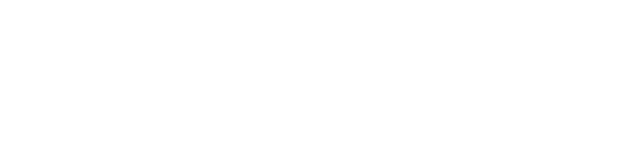
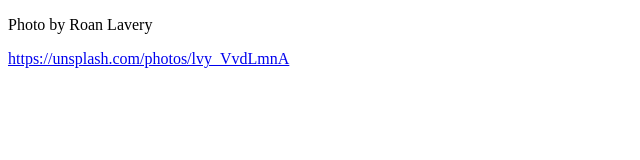
Before and after one commit to marioebros/signup-form-project, a plain HTML site: page index.html in a window 1280 px wide. Shown: the whole page, without its empty margins (0-640 px from the left). Drawn offline with Linux system fonts and the light colour scheme; a web font is replaced by a local one.

Commit message:
started html and css styling

```diff
--- a/index.html
+++ b/index.html
@@ -14,7 +14,15 @@
     <title>Sign-up Form</title>
   </head>
   <body>
-    <main></main>
+    <div class="img">
+      <div class="img-description">
+        <p class="img-info">Photo by Roan Lavery</p>
+        <a href="https://unsplash.com/photos/lvy_VvdLmnA">
+          <p class="img-info">https://unsplash.com/photos/lvy_VvdLmnA</p>
+        </a>
+      </div>
+    </div>
+    <div class="form"></div>
 
     <script src="main.js"></script>
   </body>
--- a/style.css
+++ b/style.css
@@ -0,0 +1,3 @@
+body {
+
+}
```
